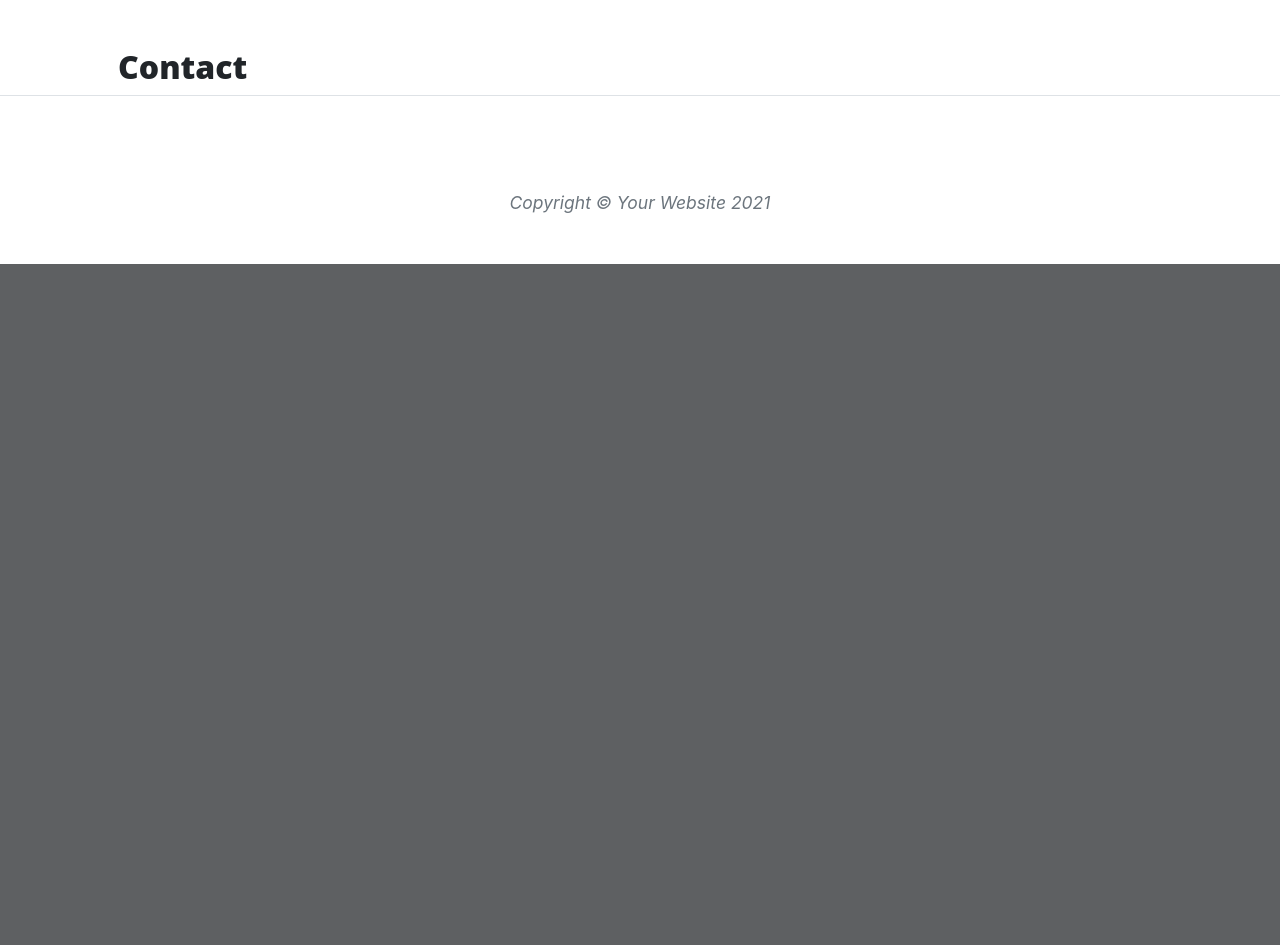
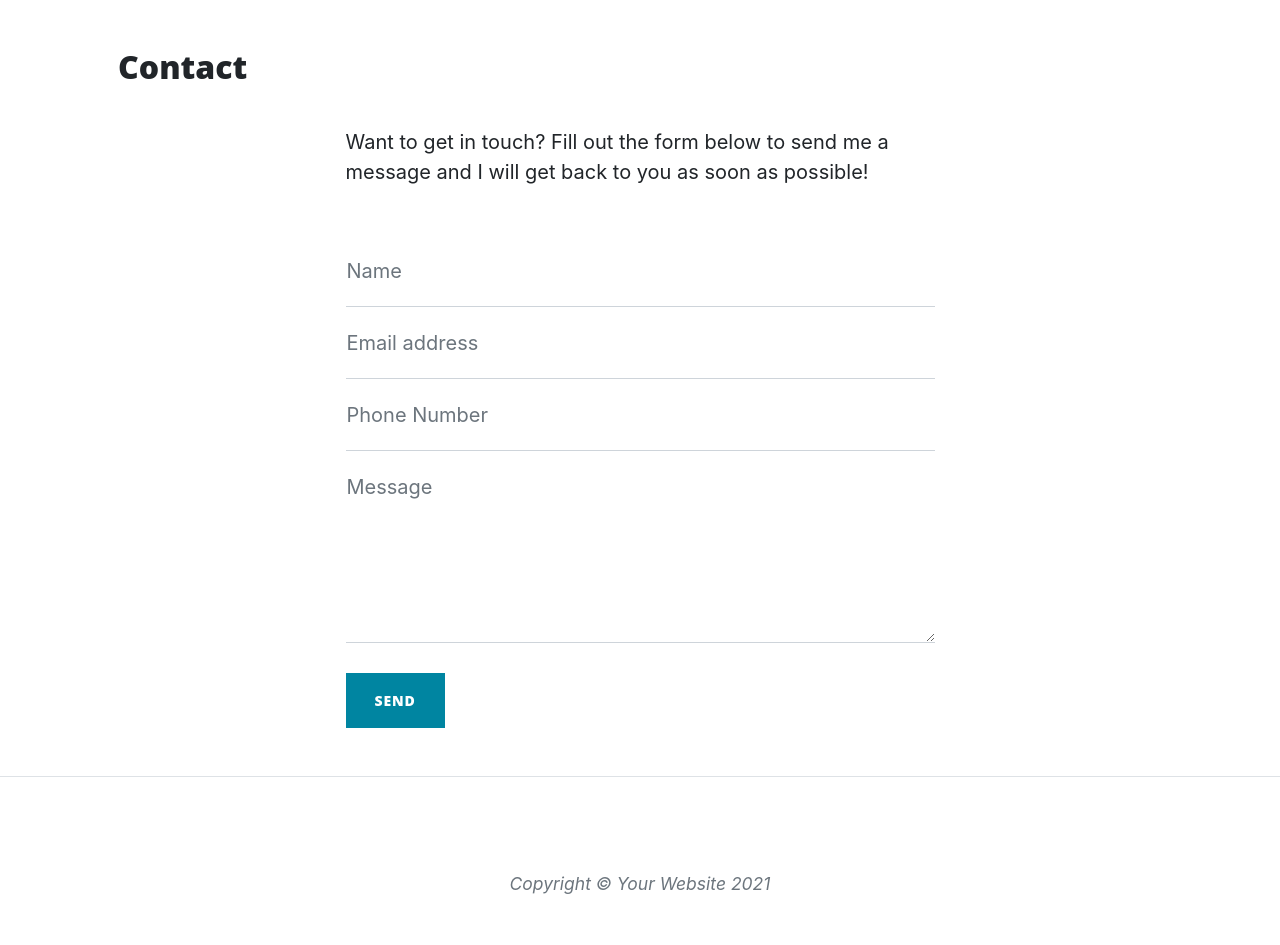
Before and after one commit to greggo58/Flask-Hobbit, a Flask app: page /contact in a window 1280 px wide. Shown: the part 628-1573 px from the top of the page. Before the commit the page ends 892 px from the top, so only its background shows below. Run offline with Flask 2, Linux system fonts and the light colour scheme; some libraries are stand-ins or nearby versions.

Commit message:
GET POST and flash

```diff
--- a/run.py
+++ b/run.py
@@ -1,9 +1,12 @@
 import os
 import json
-from flask import Flask, render_template
+from flask import Flask, render_template, request, flash
+if os.path.exists("env.py"):
+    import env
 
 
 app = Flask(__name__)
+app.secret_key = os.environ.get("SECRET_KEY")
 
 
 @app.route("/")
@@ -23,14 +26,34 @@ def about():
         )
 
 
-@app.route("/contact")
+@app.route("/about/<member_name>")
+def about_member(member_name):
+    member = {}
+    with open("data/company.json", "r") as json_data:
+        data = json.load(json_data)
+        for obj in data:
+            if obj["url"] == member_name:
+                member = obj
+    return render_template("member.html", member=member)
+
+
+@app.route("/contact", methods=["GET", "POST"])
 def contact():
-    return render_template("contact.html", page_title="Contact")
+    if request.method == "POST":
+        flash(f"Thanks {request.form['name']}, we have received your message!")
+        print(f"Thanks {request.form['name']}, we have received your message!")
+    return render_template(
+        "contact.html",
+        page_title="Contact"
+        )
 
 
 @app.route("/careers")
 def careers():
-    return render_template("careers.html", page_title="Careers")
+    return render_template(
+        "careers.html",
+        page_title="Careers"
+        )
 
 
 if __name__ == "__main__":
--- a/templates/contact.html
+++ b/templates/contact.html
@@ -1,4 +1,67 @@
 {% extends "base.html" %}
 {% block content %}
     <h2>{{ page_title }}</h2>
+
+    <div class="row gx-4 gx-lg-5 justify-content-center">
+        <div class="col-md-10 col-lg-8 col-xl-7">
+
+            {% with messages = get_flashed_messages() %}
+                {% if messages %}
+                    <ul class="flashes">
+                        {% for message in messages %}
+                            <li>{{ message }}</li>
+                        {% endfor %}
+                    </ul>
+                {% endif %}
+            {% endwith %}
+
+            <p>Want to get in touch? Fill out the form below to send me a message and I will get back to you as soon as possible!</p>
+            <div class="my-5">
+                <form method="POST" id="contactForm" data-sb-form-api-token="API_TOKEN">
+                    <div class="form-floating">
+                        <input class="form-control" id="name" name="name" type="text" placeholder="Enter your name..." data-sb-validations="required" />
+                        <label for="name">Name</label>
+                        <div class="invalid-feedback" data-sb-feedback="name:required">A name is required.</div>
+                    </div>
+                    <div class="form-floating">
+                        <input class="form-control" id="email" name="email" type="email" placeholder="Enter your email..." data-sb-validations="required,email" />
+                        <label for="email">Email address</label>
+                        <div class="invalid-feedback" data-sb-feedback="email:required">An email is required.</div>
+                        <div class="invalid-feedback" data-sb-feedback="email:email">Email is not valid.</div>
+                    </div>
+                    <div class="form-floating">
+                        <input class="form-control" id="phone" name="phone" type="tel" placeholder="Enter your phone number..." data-sb-validations="required" />
+                        <label for="phone">Phone Number</label>
+                        <div class="invalid-feedback" data-sb-feedback="phone:required">A phone number is required.</div>
+                    </div>
+                    <div class="form-floating">
+                        <textarea class="form-control" id="message" name="message" placeholder="Enter your message here..." style="height: 12rem" data-sb-validations="required"></textarea>
+                        <label for="message">Message</label>
+                        <div class="invalid-feedback" data-sb-feedback="message:required">A message is required.</div>
+                    </div>
+                    <br />
+                    <!-- Submit success message-->
+                    <!---->
+                    <!-- This is what your users will see when the form-->
+                    <!-- has successfully submitted-->
+                    <div class="d-none" id="submitSuccessMessage">
+                        <div class="text-center mb-3">
+                            <div class="fw-bolder">Form submission successful!</div>
+                            To activate this form, sign up at
+                            <br />
+                            <a href="https://startbootstrap.com/solution/contact-forms">https://startbootstrap.com/solution/contact-forms</a>
+                        </div>
+                    </div>
+                    <!-- Submit error message-->
+                    <!---->
+                    <!-- This is what your users will see when there is-->
+                    <!-- an error submitting the form-->
+                    <div class="d-none" id="submitErrorMessage"><div class="text-center text-danger mb-3">Error sending message!</div></div>
+                    <!-- Submit Button-->
+                    <button class="btn btn-primary text-uppercase" id="submitButton" type="submit">Send</button>
+                </form>
+            </div>
+        </div>
+    </div>
+
 {% endblock %}
```
Also changed, not shown: data/company.json (+26 -13 lines), templates/about.html (+6 -4 lines), templates/member.html (added, +13 -0 lines), .gitpod.yml.
